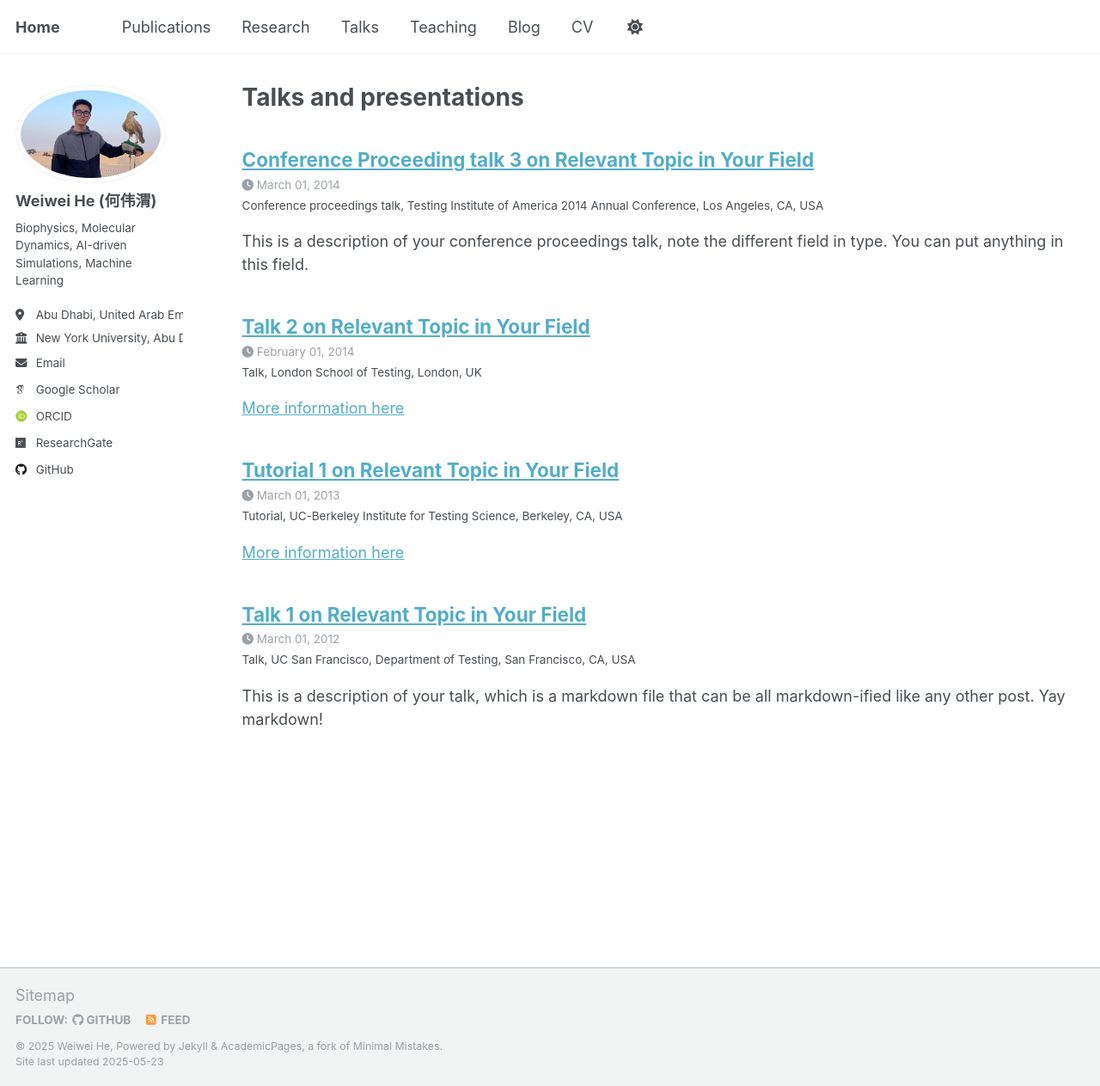
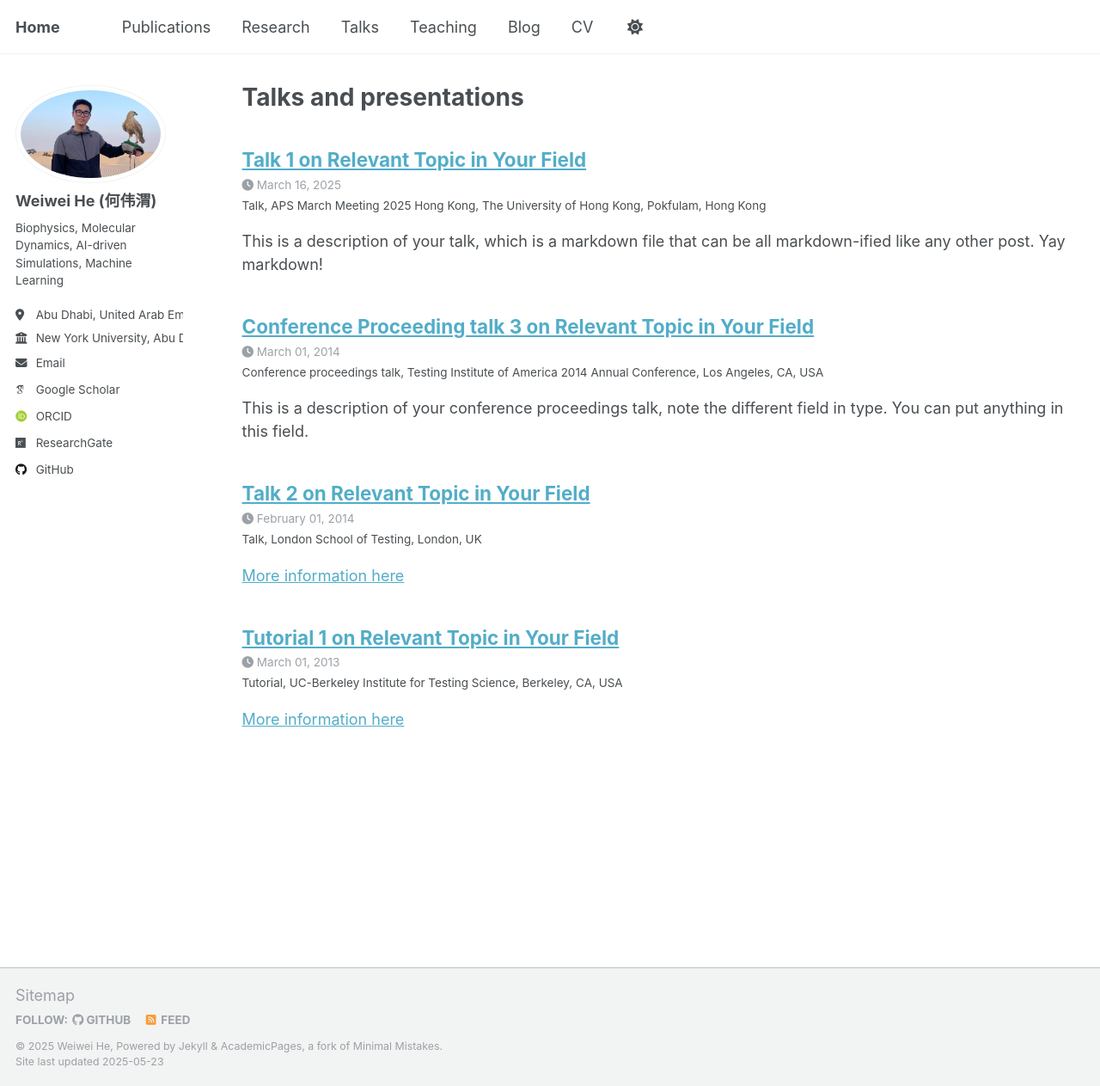
Before and after one commit to Warrenheww/warrenheww.github.io, a Jekyll site: the page built from _pages/talks.html, in a window 1280 px wide and 1263 px high. Shown: the whole window at 86% size. Built offline with Jekyll 4.4.1, drawn with Linux system fonts in a browser that asks for light colours; some web fonts are replaced.

Commit message:
Update and rename 2012-03-01-talk-1.md to 2025-03-talk-1.md

```diff
--- a/_talks/2012-03-01-talk-1.md
+++ b/_talks/2025-03-talk-1.md
@@ -2,10 +2,11 @@
 title: "Talk 1 on Relevant Topic in Your Field"
 collection: talks
 type: "Talk"
-permalink: /talks/2012-03-01-talk-1
-venue: "UC San Francisco, Department of Testing"
-date: 2012-03-01
-location: "San Francisco, CA, USA"
+permalink: /talks/2025-03-talk-1
+venue: "APS March Meeting 2025 Hong Kong"
+date: 2025-03-16
+location: "
+The University of Hong Kong, Pokfulam, Hong Kong"
 ---
 
 This is a description of your talk, which is a markdown file that can be all markdown-ified like any other post. Yay markdown!
```
